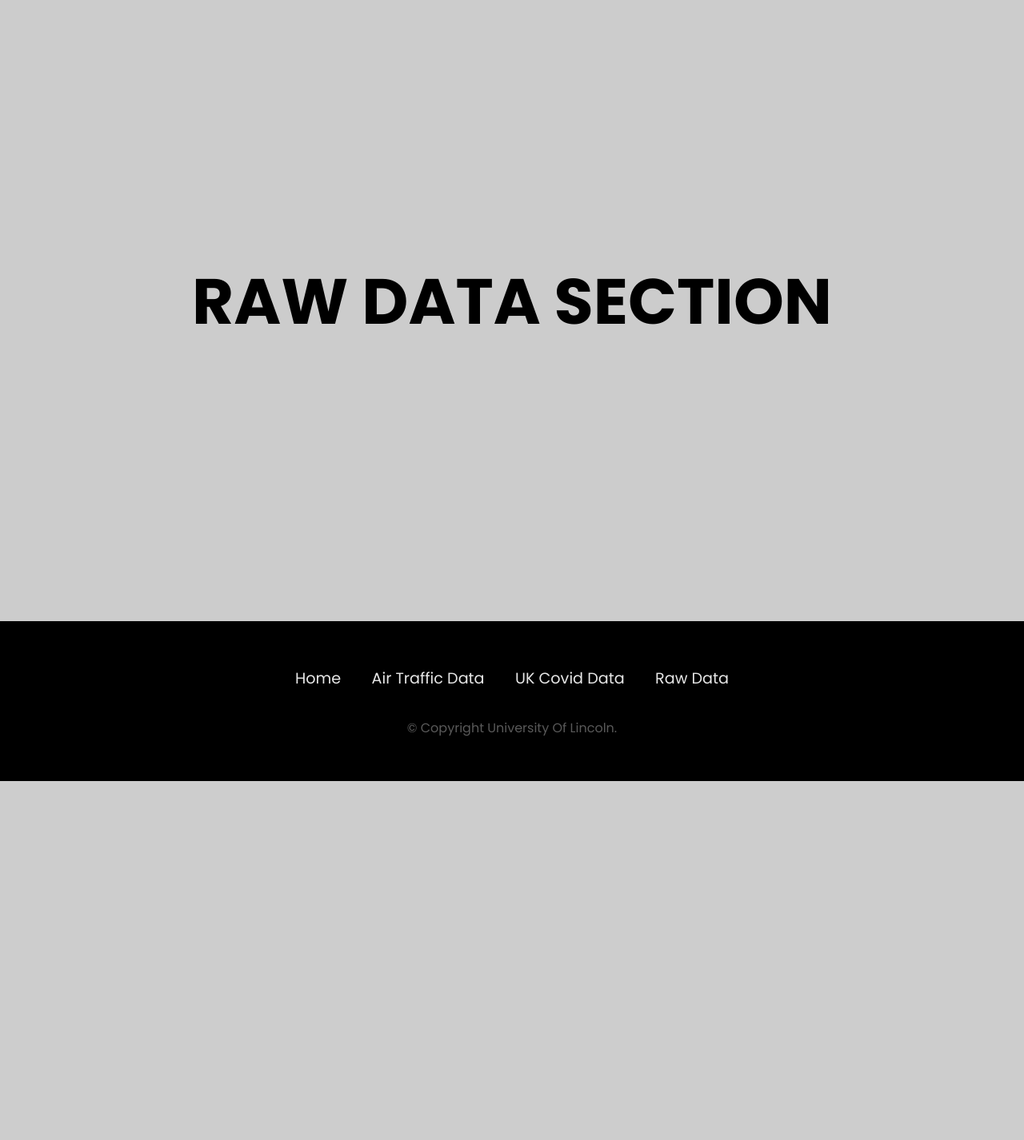
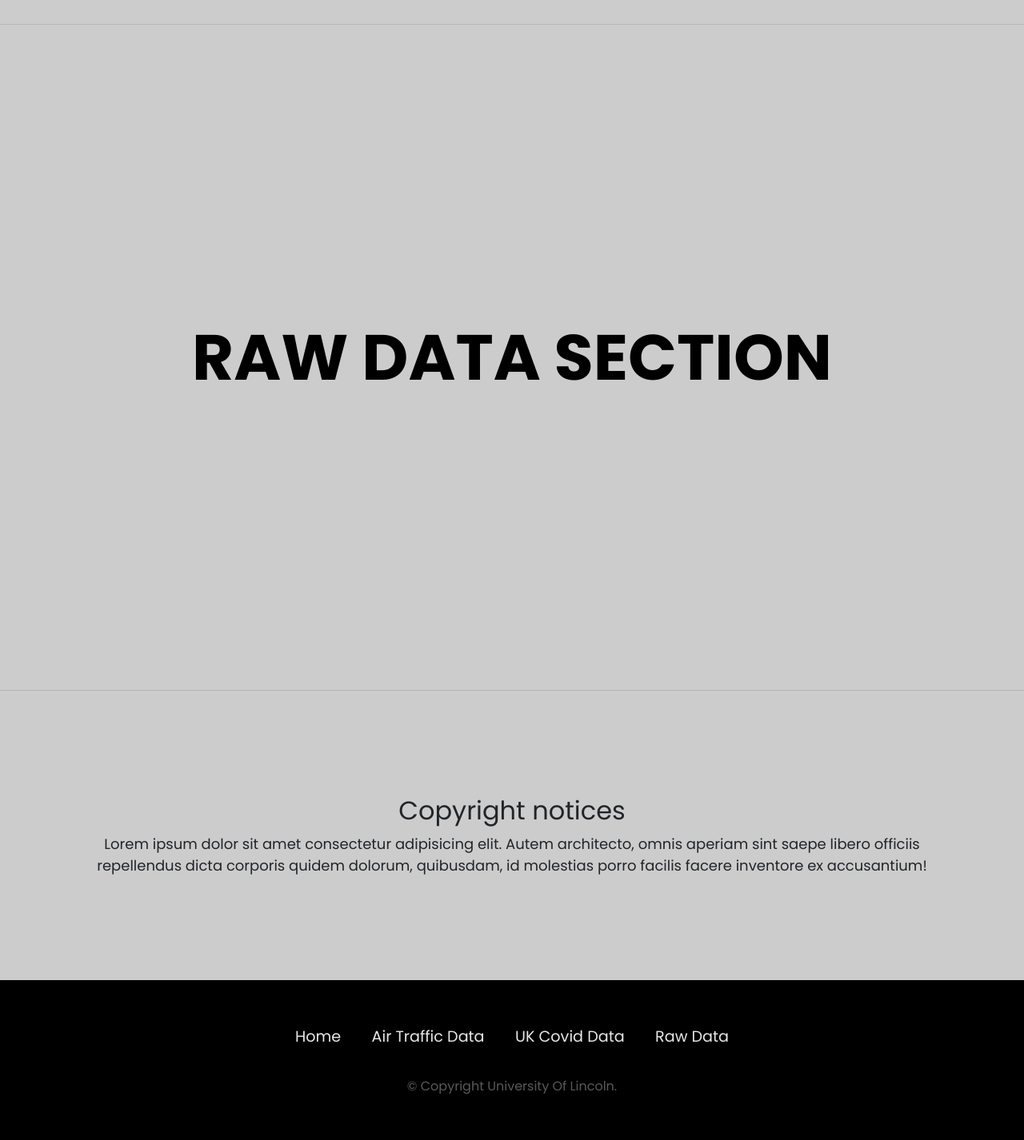
Before and after one commit to binaryoverload/TSEGroup8Website, a Flask app: page / in a window 1280 px wide. Shown: the part 4295-5721 px from the top of the page at 80% size. Before the commit the page ends 5272 px from the top, so only its background shows below. Run offline with Flask 2, Linux system fonts and the light colour scheme; some libraries are stand-ins or nearby versions.

Commit message:
Add some text

```diff
--- a/templates/index.html
+++ b/templates/index.html
@@ -169,7 +169,10 @@
                 <div class="col-md-12">
                     <div class="section-header">
                         <h2>Overview Of UK COVID-19 Cases</h2>
-                        <p>Lorem ipsum dolor sit amet, consectetur adipisicing elit</p>
+                        <p>The map below shows a visual representation of COVID-19 cases. You can switch between <strong>daily</strong> (The figures for that one specific day) or <strong>cumulative</strong> (The total number of cases in that region so far)
+                            figures.
+                        </p>
+                        <p>The data is for the dates <strong>31/01/2020</strong> until <strong>31/12/2020</strong> inclusive.</p>
                     </div>
                 </div>
             </div>
@@ -203,9 +206,24 @@
 
     <hr>
 
-    <section id="S4" class="section3">Raw Data Section</section>
+    <section id="S4" class="infoSection section3">Raw Data Section</section>
+
+    <hr>
+
+    <section id="S5" class="infoSection">
+        <div class="container-fluid">
+            <div class="row">
+                <div class="col-md-12">
+                    <div class="section-header">
+                        <h2>Copyright notices</h2>
+                        <p>Lorem ipsum dolor sit amet consectetur adipisicing elit. Autem architecto, omnis aperiam sint saepe libero officiis repellendus dicta corporis quidem dolorum, quibusdam, id molestias porro facilis facere inventore ex accusantium!</p>
+                    </div>
+                </div>
+            </div>
+        </div>
 
 
+    </section>
 
 
 
```
